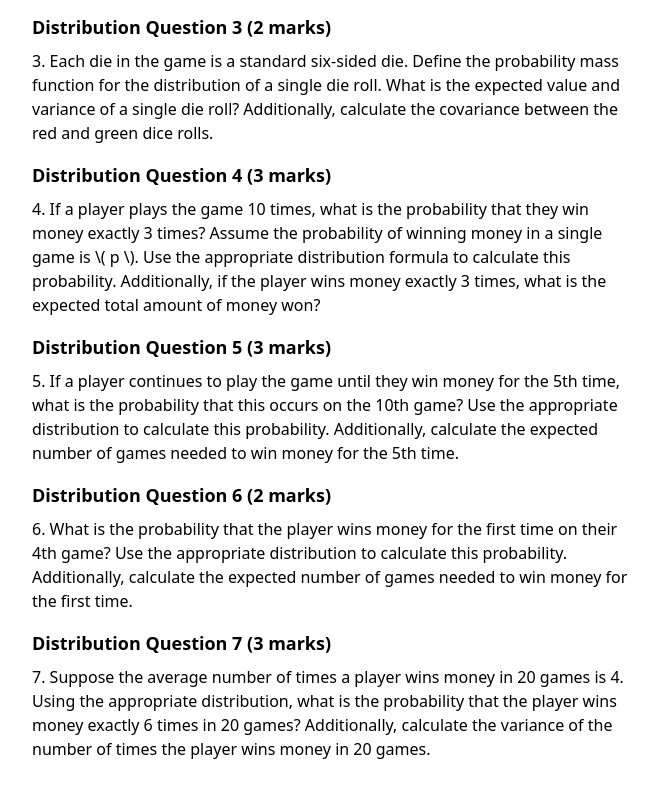
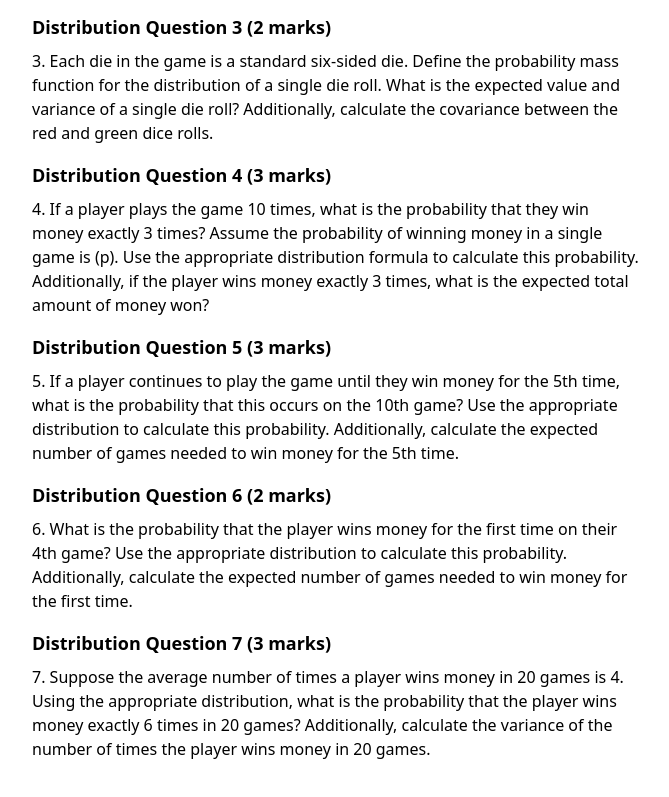
Before and after one commit to Jerry658/example, a plain HTML site: page index.html in a window 1280 px wide. Shown: the part 874-1671 px from the top of the page, without its empty margins (304-973 px from the left). Drawn offline with nearby package versions, Linux system fonts and the light colour scheme.

Commit message:
Update index.html

```diff
--- a/index.html
+++ b/index.html
@@ -48,7 +48,7 @@
         <p class="mb-4">3. Each die in the game is a standard six-sided die. Define the probability mass function for the distribution of a single die roll. What is the expected value and variance of a single die roll? Additionally, calculate the covariance between the red and green dice rolls.</p>
 
         <h2 class="text-lg font-semibold mb-2">Distribution Question 4 (3 marks)</h2>
-        <p class="mb-4">4. If a player plays the game 10 times, what is the probability that they win money exactly 3 times? Assume the probability of winning money in a single game is \( p \). Use the appropriate distribution formula to calculate this probability. Additionally, if the player wins money exactly 3 times, what is the expected total amount of money won?</p>
+        <p class="mb-4">4. If a player plays the game 10 times, what is the probability that they win money exactly 3 times? Assume the probability of winning money in a single game is (p). Use the appropriate distribution formula to calculate this probability. Additionally, if the player wins money exactly 3 times, what is the expected total amount of money won?</p>
 
         <h2 class="text-lg font-semibold mb-2">Distribution Question 5 (3 marks)</h2>
         <p class="mb-4">5. If a player continues to play the game until they win money for the 5th time, what is the probability that this occurs on the 10th game? Use the appropriate distribution to calculate this probability. Additionally, calculate the expected number of games needed to win money for the 5th time.</p>
```
